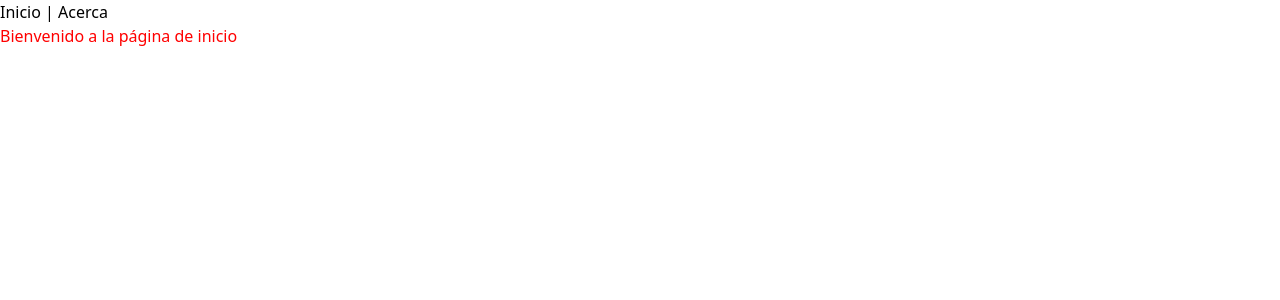
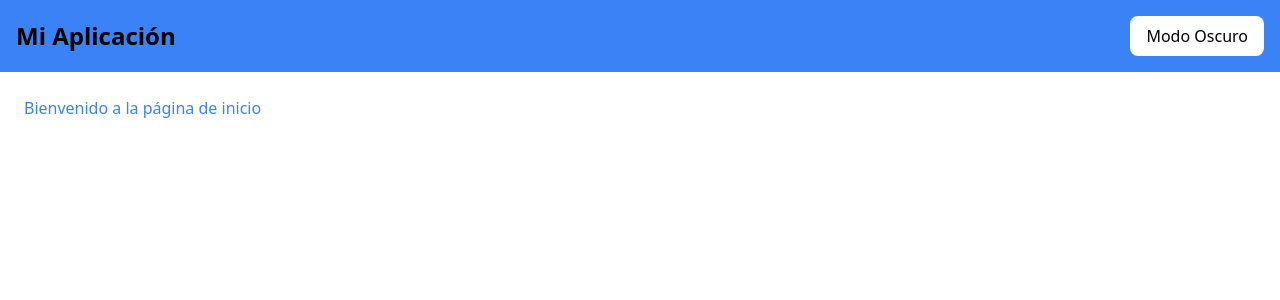
Before and after one commit to TomasSorgetti/challenge-vue, a Vue app: page / in a window 1280 px wide. Shown: the top 300 px of the page. Built offline with nearby package versions, Linux system fonts and the light colour scheme.

Commit message:
chore: theme toggle added

```diff
--- a/src/App.vue
+++ b/src/App.vue
@@ -1,11 +1,24 @@
-<script setup></script>
+<script setup>
+import { useTheme } from "./composables/useTheme";
+
+const { isDark, toggleTheme } = useTheme();
+</script>
 
 <template>
-  <nav>
-    <router-link to="/">Inicio</router-link> |
-    <router-link to="/about">Acerca</router-link>
-  </nav>
-  <router-view />
+  <div class="min-h-screen bg-background text-text">
+    <header class="bg-primary p-4">
+      <div class="container mx-auto flex justify-between items-center">
+        <h1 class="text-2xl font-bold">Mi Aplicación</h1>
+        <button
+          @click="toggleTheme"
+          class="bg-white text-text px-4 py-2 rounded-lg hover:bg-gray-100 dark:bg-gray-800 dark:text-gray-200"
+        >
+          {{ isDark ? "Modo Claro" : "Modo Oscuro" }}
+        </button>
+      </div>
+    </header>
+    <main class="container mx-auto p-6">
+      <router-view />
+    </main>
+  </div>
 </template>
-
-<style scoped></style>
--- /dev/null
+++ b/src/composables/useTheme.js
@@ -0,0 +1,34 @@
+import { ref, onMounted } from "vue";
+
+export function useTheme() {
+  const isDark = ref(false);
+
+  const toggleTheme = () => {
+    isDark.value = !isDark.value;
+    updateTheme();
+  };
+
+  const updateTheme = () => {
+    if (isDark.value) {
+      document.documentElement.classList.add("dark");
+      document.documentElement.setAttribute("data-theme", "dark");
+      localStorage.setItem("theme", "dark");
+    } else {
+      document.documentElement.classList.remove("dark");
+      document.documentElement.setAttribute("data-theme", "light");
+      localStorage.setItem("theme", "light");
+    }
+  };
+
+  onMounted(() => {
+    const savedTheme = localStorage.getItem("theme");
+    if (savedTheme) {
+      isDark.value = savedTheme === "dark";
+    } else if (window.matchMedia("(prefers-color-scheme: dark)").matches) {
+      isDark.value = true;
+    }
+    updateTheme();
+  });
+
+  return { isDark, toggleTheme };
+}
--- a/src/style.css
+++ b/src/style.css
@@ -1,11 +1,19 @@
 @import "tailwindcss";
 
+:root {
+  --primary-color: #3b82f6;
+  --background-color: #ffffff;
+  --text-color: #000000;
+}
+
+[data-theme="dark"] {
+  --primary-color: #1e40af;
+  --background-color: #1f2937;
+  --text-color: #ffffff;
+}
+
 @theme {
-  --color-primary: red;
-  --color-secondary: blue;
-  --color-tertiary: green;
-  --color-background: black;
-  --color-light-text: white;
-  --color-dark-text: black;
-  --color-error: red;
+  --color-primary: var(--primary-color);
+  --color-background: var(--background-color);
+  --color-text-color: var(--text-color);
 }
```
